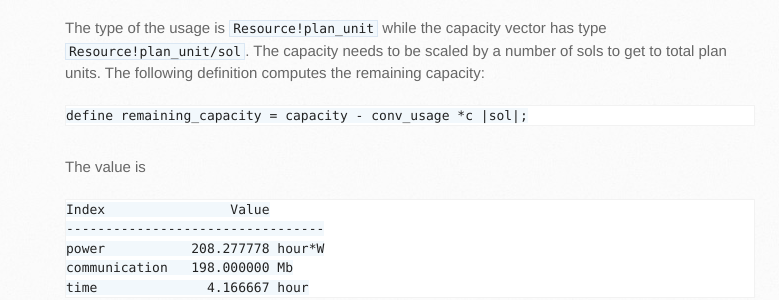
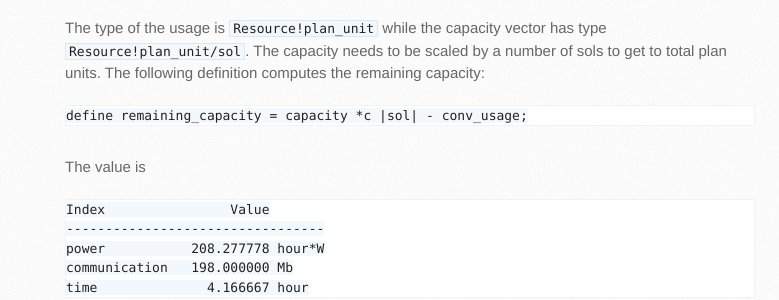
Before and after one commit to pgriffel/pacioli, a Jekyll site: the page built from matrices.md, in a window 1280 px wide and 900 px high, scrolled down 5496 px. Shown: the part 152-452 px from the top of the window, without its empty margins (105-884 px from the left). Built offline with Jekyll 4.4.1, drawn with Linux system fonts in a browser that asks for light colours; Markdown is read by kramdown in place of the engine named in the settings.

```diff
--- a/matrices.md
+++ b/matrices.md
@@ -346,7 +346,7 @@ vector has type `Resource!plan_unit/sol`. The capacity needs to be
 scaled by a number of sols to get to total plan units. The following
 definition computes the remaining capacity:
 
-    define remaining_capacity = capacity - conv_usage *c |sol|;
+    define remaining_capacity = capacity *c |sol| - conv_usage;
 
 The value is
 
```
